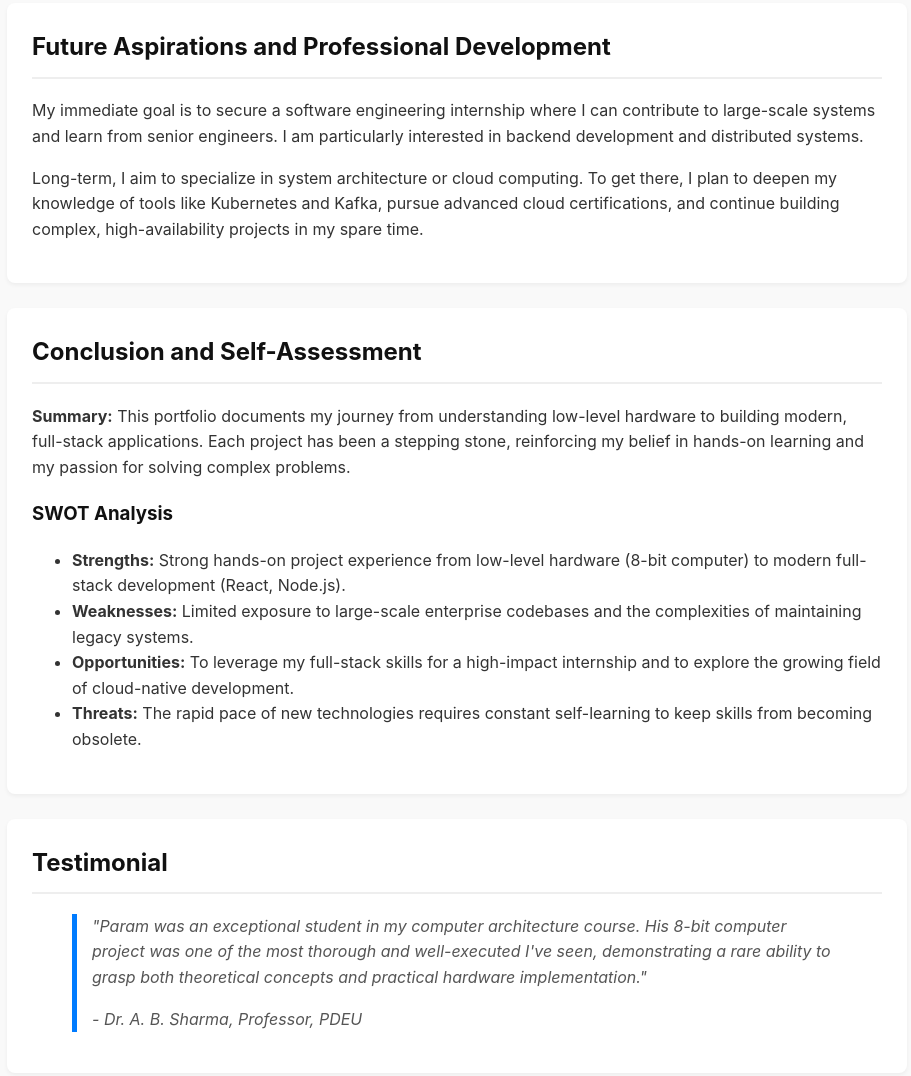
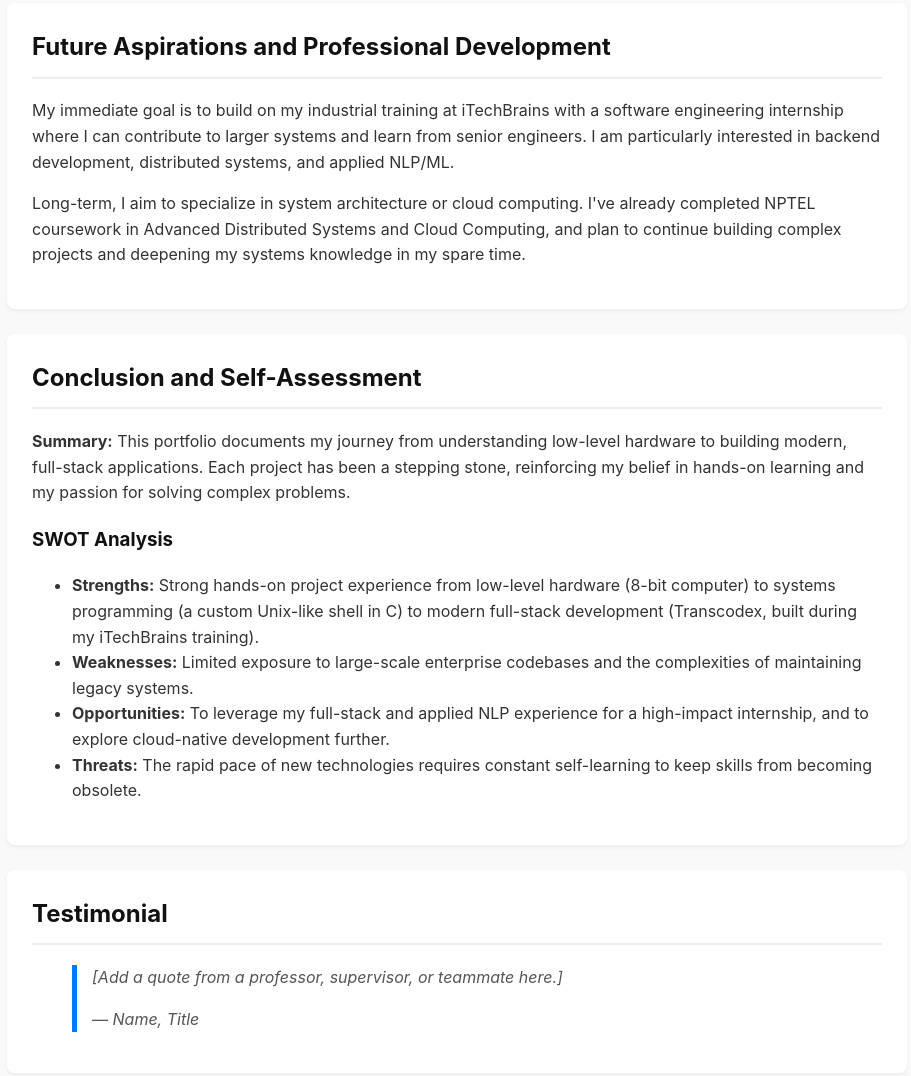
Before and after one commit to PVP1414/Digital_Portfolio, a plain HTML site: page reflections.html in a window 1280 px wide. Shown: the part 641-1717 px from the top of the page, without its empty margins (183-1094 px from the left). Drawn offline with Linux system fonts and the light colour scheme.

Commit message:
Revise reflections.html with updated experiences
Updated content and structure of reflections.html to reflect new experiences and insights gained during industrial training at iTechBrains.

```diff
--- a/reflections.html
+++ b/reflections.html
@@ -22,7 +22,7 @@
 
         <section class="page-section">
             <h2>Collaborative and Leadership Experiences</h2>
-            <p>During my web development internship, I was part of a four-person "feature" team. My primary role was frontend development, but I was also responsible for communicating API requirements to the backend developer. We faced a challenge when our data models didn't match, which I helped resolve by organizing a joint session to map out the data flow. This experience taught me that clear communication and a shared understanding are just as important as clean code in a team's success.</p>
+            <p>During my industrial training at iTechBrains, I worked solo on Transcodex, a full-stack media management platform, while regularly coordinating with a faculty supervisor and an industry project manager to align on requirements and progress. Designing the storage layer as a pluggable, factory-pattern adapter (rather than hard-coding local storage) taught me to plan for change even on a single-developer project, and to communicate technical decisions clearly to non-implementing stakeholders.</p>
         </section>
 
         <section class="page-section">
@@ -32,8 +32,8 @@
 
         <section class="page-section">
             <h2>Future Aspirations and Professional Development</h2>
-            <p>My immediate goal is to secure a software engineering internship where I can contribute to large-scale systems and learn from senior engineers. I am particularly interested in backend development and distributed systems.</p>
-            <p>Long-term, I aim to specialize in system architecture or cloud computing. To get there, I plan to deepen my knowledge of tools like Kubernetes and Kafka, pursue advanced cloud certifications, and continue building complex, high-availability projects in my spare time.</p>
+            <p>My immediate goal is to build on my industrial training at iTechBrains with a software engineering internship where I can contribute to larger systems and learn from senior engineers. I am particularly interested in backend development, distributed systems, and applied NLP/ML.</p>
+            <p>Long-term, I aim to specialize in system architecture or cloud computing. I've already completed NPTEL coursework in Advanced Distributed Systems and Cloud Computing, and plan to continue building complex projects and deepening my systems knowledge in my spare time.</p>
         </section>
 
         <section class="page-section">
@@ -42,9 +42,9 @@
 
             <h3>SWOT Analysis</h3>
             <ul>
-                <li><strong>Strengths:</strong> Strong hands-on project experience from low-level hardware (8-bit computer) to modern full-stack development (React, Node.js).</li>
+                <li><strong>Strengths:</strong> Strong hands-on project experience from low-level hardware (8-bit computer) to systems programming (a custom Unix-like shell in C) to modern full-stack development (Transcodex, built during my iTechBrains training).</li>
                 <li><strong>Weaknesses:</strong> Limited exposure to large-scale enterprise codebases and the complexities of maintaining legacy systems.</li>
-                <li><strong>Opportunities:</strong> To leverage my full-stack skills for a high-impact internship and to explore the growing field of cloud-native development.</li>
+                <li><strong>Opportunities:</strong> To leverage my full-stack and applied NLP experience for a high-impact internship, and to explore cloud-native development further.</li>
                 <li><strong>Threats:</strong> The rapid pace of new technologies requires constant self-learning to keep skills from becoming obsolete.</li>
             </ul>
         </section>
@@ -52,8 +52,8 @@
         <section class="page-section">
             <h2>Testimonial</h2>
             <blockquote>
-                <p>"Param was an exceptional student in my computer architecture course. His 8-bit computer project was one of the most thorough and well-executed I've seen, demonstrating a rare ability to grasp both theoretical concepts and practical hardware implementation."</p>
-                <cite>- Dr. A. B. Sharma, Professor, PDEU</cite>
+                <p>[Add a quote from a professor, supervisor, or teammate here.]</p>
+                <cite>&mdash; Name, Title</cite>
             </blockquote>
         </section>
 
```
